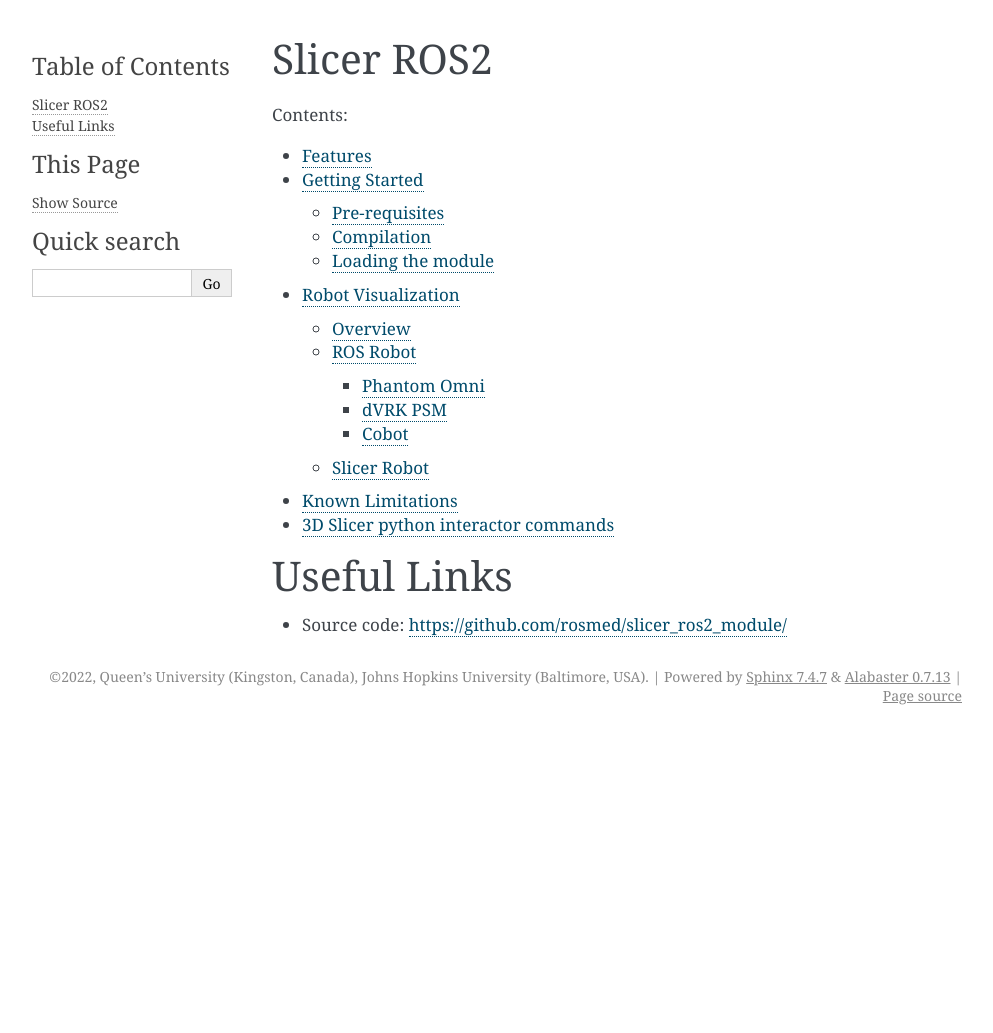
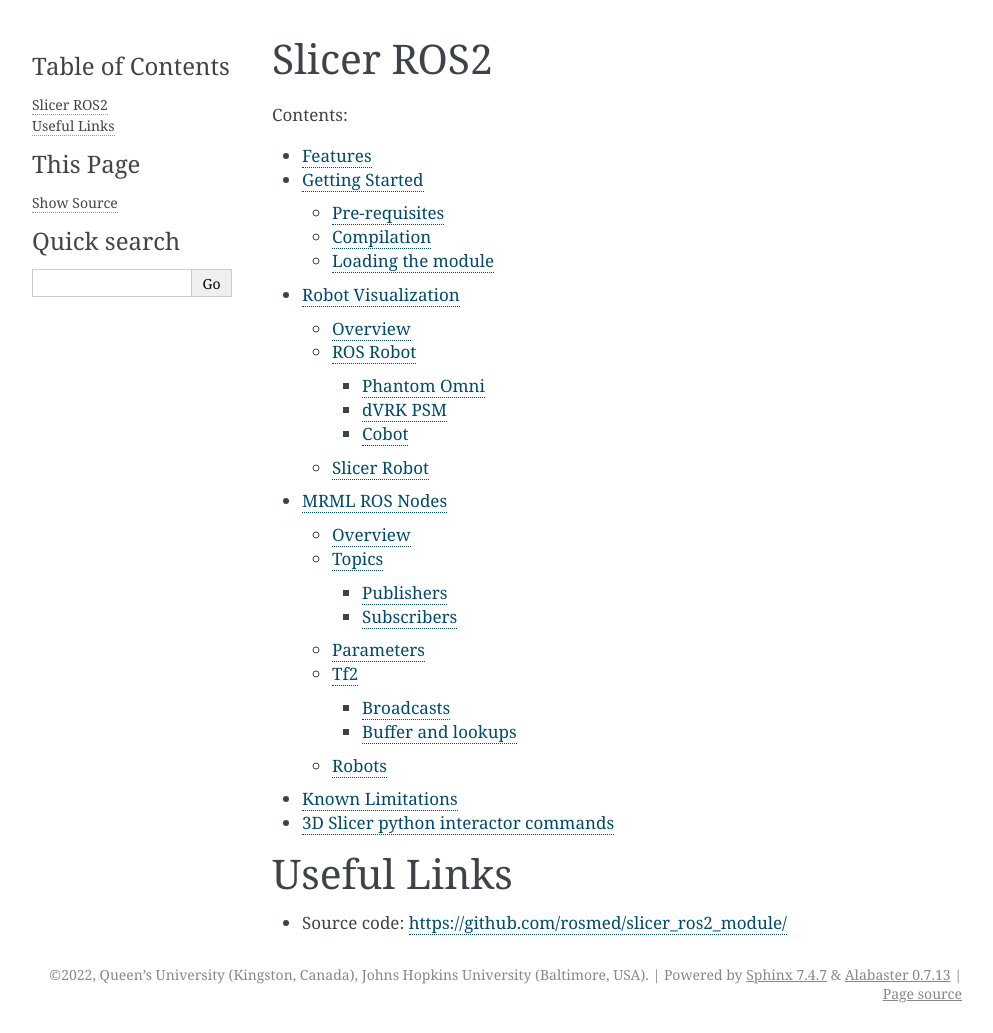
Before and after one commit to rosmed/slicer_ros2_module, a Sphinx documentation site: the page built from docs/index.rst, in a window 1280 px wide. Shown: the whole page, without its empty margins (148-1141 px from the left). Built offline with Sphinx 7.4.7, drawn with Linux system fonts in a browser that asks for light colours; before the commit the page ends 900 px from its top, so only the background shows below that; some of the changed lines change nothing that is shown.

Commit message:
doc: work in progress

```diff
--- a/docs/index.rst
+++ b/docs/index.rst
@@ -13,6 +13,7 @@
    pages/features
    pages/getting-started
    pages/robot-visualization
+   pages/mrml-ros-nodes
    pages/limitations
    pages/python_features
 
--- /dev/null
+++ b/docs/pages/mrml-ros-nodes.rst
@@ -0,0 +1,73 @@
+
+""""""""""""""
+MRML ROS Nodes
+""""""""""""""
+
+The high level ROS functionalites are all encapsulated as Slicer MRML
+nodes, i.e. derived from the class ``vtkMRMLNode`` and added to the
+MRML Scene.  This allows to leverage some of the Slicer features:
+
+* Data visualization using the MRML scene.
+
+* Retrieve node by ID, name or type.
+
+* Python API automatically generated on top of the native C++ code.
+
+* Ability to save and restore your ROS 2 nodes along the MRML scene.
+
+
+All the SlicerROS2 classes follow the Slicer naming convention,
+i.e. ``vtkMRMLxxxxNode``.  We added the ``ROS2`` "prefix" for all the
+class names so we're using ``vtkMRMLROS2xxxxNode`` where ``xxxx``
+represents a ROS2 object.  This works fairly well but makes it a bit
+hard to read for the MRML node than encapsulates a ROS 2 node, i.e. a
+``vtkMRMLROS2NodeNode``.
+
+========
+Overview
+========
+
+One of the challenges of integrating ROS in Slicer is to figure out
+the execution model.  ROS relies heavily on callbacks triggered by
+external messages.  This requires to either use a separate thread to
+"spin" the ROS event loop or periodically call the ROS "spin" method
+from the application's main thread.  Since we are heavily relying on
+the MRML scene, using a separate thread is not trivial.  Therefore the
+SlicerROS2 module relies on the main Slicer thread to trigger a
+periodic call to the ROS spin.  We currently use a Qt timer to trigger
+this periodic call.
+
+.. note::
+   The default frequency for the SlicerROS2 module is 50Hz, i.e. 20ms
+
+.. warning:: Since we rely on a Qt timer to trigger the ROS spin, the
+   module will not receive any ROS messages until the GUI is created,
+   i.e. until the ROS 2 module is loaded in Slicer.
+
+======
+Topics
+======
+
+Publishers
+==========
+
+Subscribers
+===========
+
+==========
+Parameters
+==========
+
+===
+Tf2
+===
+
+Broadcasts
+==========
+
+Buffer and lookups
+==================
+
+======
+Robots
+======
```
